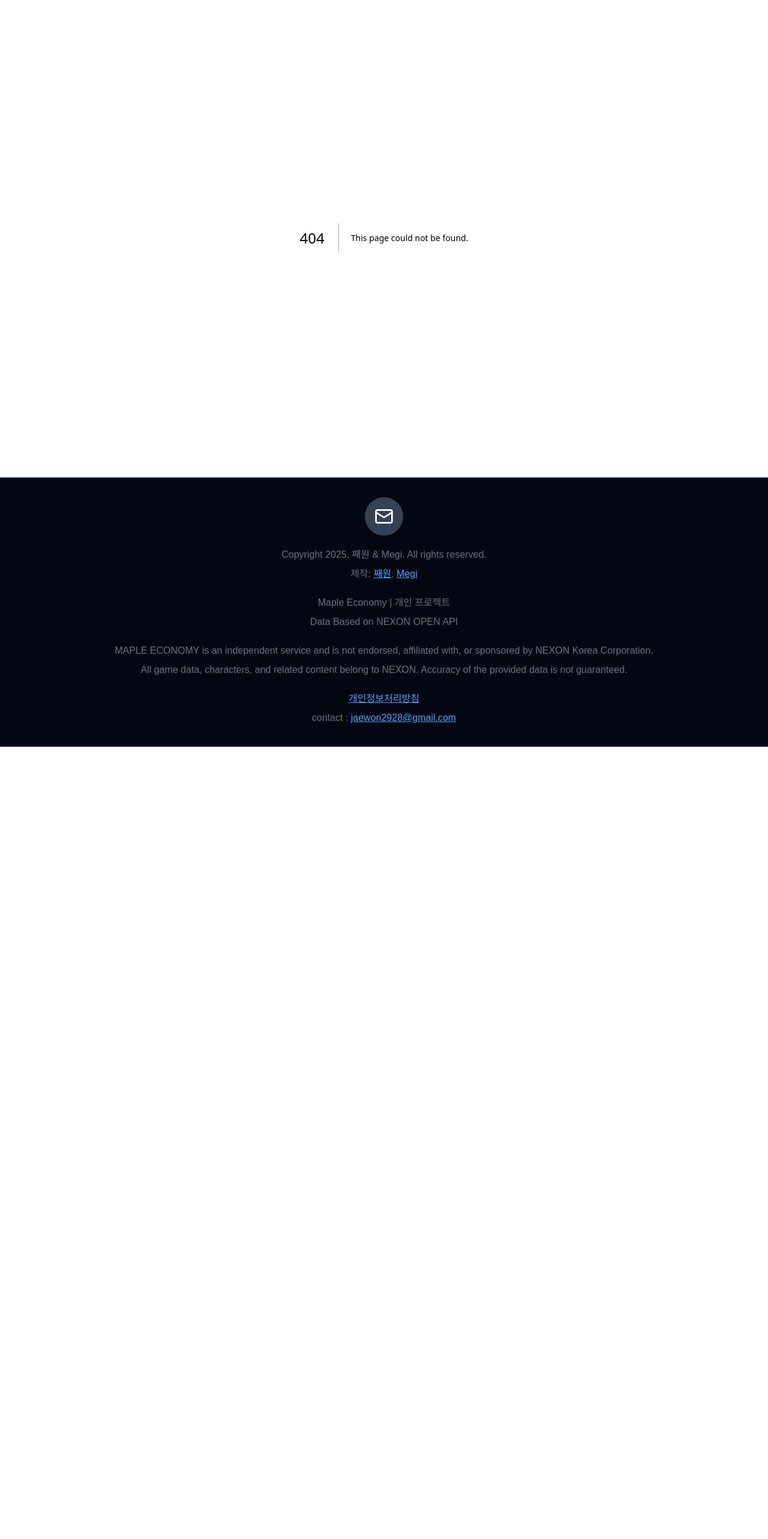
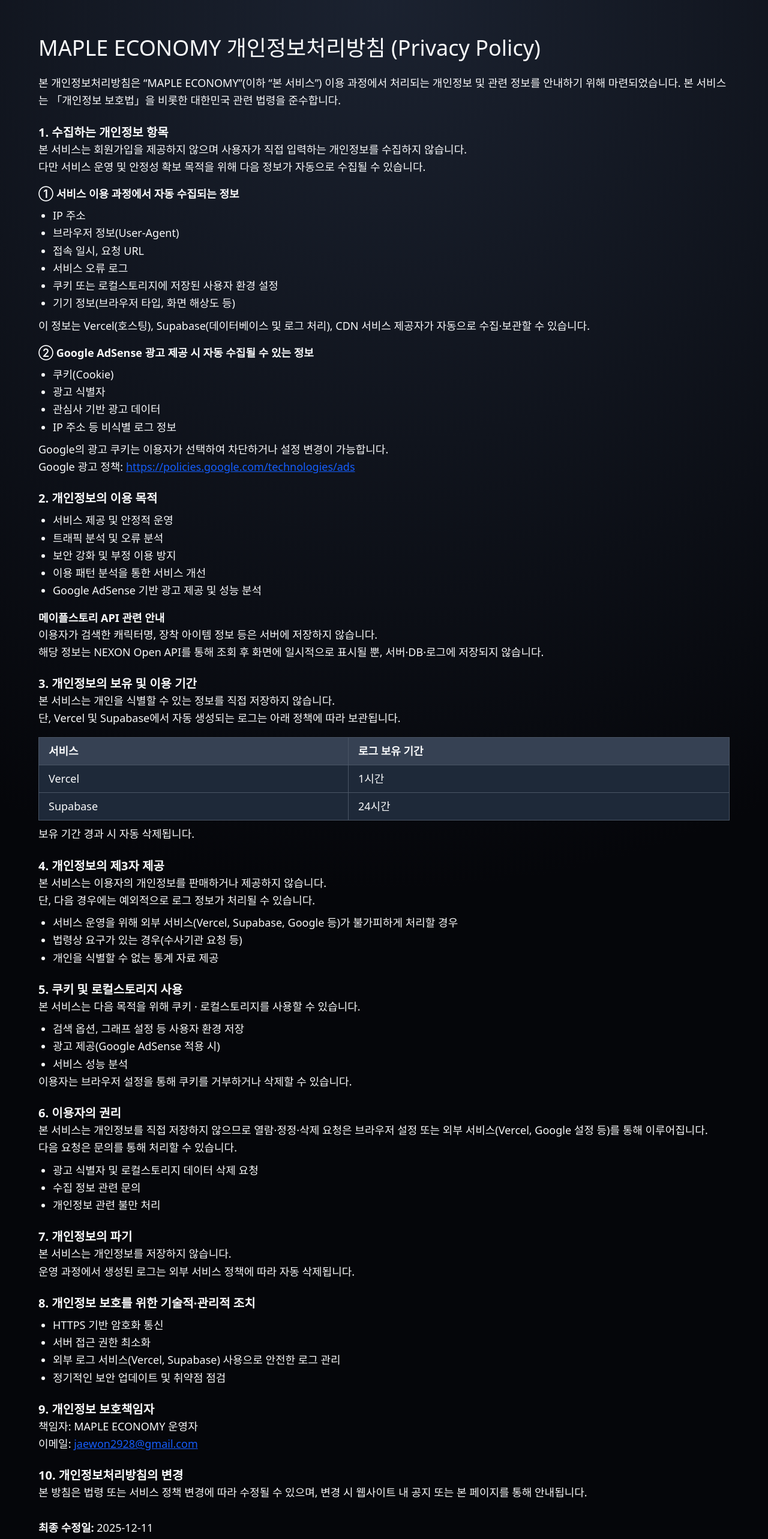
Before and after one commit to Jae2928/maple-economy, a Next.js app: page /privacy_policy in a window 1280 px wide. Before the commit this address had no page. Shown: the part 60-2626 px from the top of the page at 60% size. Before the commit the page ends 1305 px from the top, so only its background shows below. Built offline with nearby package versions, Linux system fonts and the light colour scheme.

Commit message:
feat: footer 수정, 개인정보처리방침 완료

```diff
--- a/app/components/Footer.tsx
+++ b/app/components/Footer.tsx
@@ -5,7 +5,7 @@ export default function NavBar() {
   const currentYear = new Date().getFullYear();
 
   return (
-        <footer className="mt-auto py-8 px-6 leading-8 text-gray-500 text-center border-t border-gray-800 bg-gray-950">
+    <footer className="mt-auto py-8 px-6 text-[13px] leading-[1.7] text-gray-500 text-center border-t border-gray-800 bg-gray-950">
       <div className="flex justify-center space-x-4">
         <a
           href="mailto:jaewon2928@gmail.com"
@@ -15,27 +15,14 @@ export default function NavBar() {
         >
           <Mail className="size-8" />
         </a>
-            {/* <a
-              href="https://discord.com"
-              target="_blank"
-              rel="noopener noreferrer"
-              className="flex items-center justify-center size-16 rounded-full bg-gray-700 text-white hover:bg-gray-600"
-              aria-label="Discord"
-            >
-              <Image
-                src="/discord.svg"
-                alt="Discord"
-                width={32}
-                height={32}
-                className="invert"
-              />
-            </a> */}
       </div>
+
       <div className="mt-8 md:mt-4">Copyright {currentYear}. 째원 & Megi. All rights reserved.</div>
-          <div>
+
+      {/* <div>
         제작:{" "}
         <a
-              href="https://github.com/Jae2928"
+          href="https://github.com/"
           target="_blank"
           rel="noopener noreferrer"
           className="text-blue-400 hover:text-blue-300 underline"
@@ -44,28 +31,33 @@ export default function NavBar() {
         </a>
         ,{" "}
         <a
-              href="https://github.com/gvm1229"
+          href="https://github.com/"
           target="_blank"
           rel="noopener noreferrer"
           className="text-blue-400 hover:text-blue-300 underline"
         >
           Megi
         </a>
-          </div>
+      </div> */}
+
       <div className="mt-8 md:mt-4">Maple Economy | 개인 프로젝트</div>
       <div>Data Based on NEXON OPEN API</div>
-          <div className="mt-8 md:mt-4">MAPLE ECONOMY is an independent service and is not endorsed, affiliated with, or sponsored by NEXON Korea Corporation.</div>
+
+      <div className="mt-8 md:mt-4">
+        MAPLE ECONOMY is an independent service and is not endorsed, affiliated with,
+        or sponsored by NEXON Korea Corporation.
+      </div>
+
       <div>All game data, characters, and related content belong to NEXON. Accuracy of the provided data is not guaranteed.</div>
+
       <div className="mt-8 md:mt-4">
-            <a
-              href="/personal_info"
-              className="text-blue-400 hover:text-blue-300 underline"
-            >
+        <a href="/privacy_policy" className="text-blue-400 hover:text-blue-300 underline">
           개인정보처리방침
         </a>
       </div>
+
       <div>
-            contact :{" "}
+        contact:{" "}
         <a
           href="mailto:jaewon2928@gmail.com"
           className="text-blue-400 hover:text-blue-300 underline"
@@ -74,5 +66,5 @@ export default function NavBar() {
         </a>
       </div>
     </footer>
-    )
+  );
 }
--- a/app/personal_info/page.tsx
+++ /dev/null
@@ -1,16 +0,0 @@
-import styles from "./page.module.css";
-
-export default function PersonalInfoPage() {
-  return (
-    <main className={styles.page}>
-        <section className={`${styles.content} mx-auto p-6 md:my-10`}>
-            <h1 className="text-2xl md:text-4xl">개인정보처리방침</h1>
-            <p className="mt-4 md:mt-6 md:text-lg">
-                Lorem ipsum dolor sit amet, consectetur adipiscing elit.
-                Sed do eiusmod tempor incididunt ut labore et dolore magna aliqua.
-                Ut enim ad minim veniam, quis nostrud exercitation ullamco laboris nisi ut aliquip ex ea commodo consequat.
-            </p>
-        </section>
-    </main>
-  );
-}
--- /dev/null
+++ b/app/privacy_policy/page.tsx
@@ -0,0 +1,157 @@
+import styles from "./page.module.css";
+
+export default function PersonalInfoPage() {
+  return (
+    <main className={styles.page}>
+      <section className={`${styles.content} mx-auto p-6 md:my-10`}>
+        <h1 className="text-2xl md:text-4xl">
+          MAPLE ECONOMY 개인정보처리방침 (Privacy Policy)
+        </h1>
+
+        <div className="mt-4 md:mt-6 md:text-lg leading-relaxed whitespace-pre-line">
+          <p>
+            본 개인정보처리방침은 “MAPLE ECONOMY”(이하 “본 서비스”) 이용 과정에서 처리되는 개인정보 및 관련 정보를 안내하기 위해 마련되었습니다.
+            본 서비스는 「개인정보 보호법」을 비롯한 대한민국 관련 법령을 준수합니다.
+          </p>
+
+          <h2 className="text-xl font-bold mt-6">1. 수집하는 개인정보 항목</h2>
+          <p>본 서비스는 회원가입을 제공하지 않으며 사용자가 직접 입력하는 개인정보를 수집하지 않습니다.</p>
+          <p>다만 서비스 운영 및 안정성 확보 목적을 위해 다음 정보가 자동으로 수집될 수 있습니다.</p>
+
+          <h3 className="text-lg font-semibold mt-4">① 서비스 이용 과정에서 자동 수집되는 정보</h3>
+          <ul className="list-disc ml-6 mt-2">
+            <li>IP 주소</li>
+            <li>브라우저 정보(User-Agent)</li>
+            <li>접속 일시, 요청 URL</li>
+            <li>서비스 오류 로그</li>
+            <li>쿠키 또는 로컬스토리지에 저장된 사용자 환경 설정</li>
+            <li>기기 정보(브라우저 타입, 화면 해상도 등)</li>
+          </ul>
+          <p className="mt-2">
+            이 정보는 Vercel(호스팅), Supabase(데이터베이스 및 로그 처리), CDN 서비스 제공자가 자동으로 수집·보관할 수 있습니다.
+          </p>
+
+          <h3 className="text-lg font-semibold mt-4">② Google AdSense 광고 제공 시 자동 수집될 수 있는 정보</h3>
+          <ul className="list-disc ml-6 mt-2">
+            <li>쿠키(Cookie)</li>
+            <li>광고 식별자</li>
+            <li>관심사 기반 광고 데이터</li>
+            <li>IP 주소 등 비식별 로그 정보</li>
+          </ul>
+          <p className="mt-2">
+            Google의 광고 쿠키는 이용자가 선택하여 차단하거나 설정 변경이 가능합니다.<br />
+            Google 광고 정책:{" "}
+            <a
+              href="https://policies.google.com/technologies/ads"
+              className="text-blue-600 underline"
+              target="_blank"
+            >
+              https://policies.google.com/technologies/ads
+            </a>
+          </p>
+
+          <h2 className="text-xl font-bold mt-6">2. 개인정보의 이용 목적</h2>
+          <ul className="list-disc ml-6 mt-2">
+            <li>서비스 제공 및 안정적 운영</li>
+            <li>트래픽 분석 및 오류 분석</li>
+            <li>보안 강화 및 부정 이용 방지</li>
+            <li>이용 패턴 분석을 통한 서비스 개선</li>
+            <li>Google AdSense 기반 광고 제공 및 성능 분석</li>
+          </ul>
+
+          <h3 className="text-lg font-semibold mt-4">메이플스토리 API 관련 안내</h3>
+          <p>
+            이용자가 검색한 캐릭터명, 장착 아이템 정보 등은 서버에 저장하지 않습니다.<br />
+            해당 정보는 NEXON Open API를 통해 조회 후 화면에 일시적으로 표시될 뿐,
+            서버·DB·로그에 저장되지 않습니다.
+          </p>
+
+          <h2 className="text-xl font-bold mt-6">3. 개인정보의 보유 및 이용 기간</h2>
+          <p>본 서비스는 개인을 식별할 수 있는 정보를 직접 저장하지 않습니다.</p>
+          <p>단, Vercel 및 Supabase에서 자동 생성되는 로그는 아래 정책에 따라 보관됩니다.</p>
+
+          <table className="w-full border border-gray-600 mt-4">
+            <thead className="bg-gray-700">
+              <tr>
+                <th className="border border-gray-600 px-4 py-2 text-left">서비스</th>
+                <th className="border border-gray-600 px-4 py-2 text-left">로그 보유 기간</th>
+              </tr>
+            </thead>
+            <tbody className="bg-gray-800">
+              <tr>
+                <td className="border border-gray-600 px-4 py-2">Vercel</td>
+                <td className="border border-gray-600 px-4 py-2">1시간</td>
+              </tr>
+              <tr>
+                <td className="border border-gray-600 px-4 py-2">Supabase</td>
+                <td className="border border-gray-600 px-4 py-2">24시간</td>
+              </tr>
+            </tbody>
+          </table>
+
+
+          <p className="mt-2">보유 기간 경과 시 자동 삭제됩니다.</p>
+
+          <h2 className="text-xl font-bold mt-6">4. 개인정보의 제3자 제공</h2>
+          <p>본 서비스는 이용자의 개인정보를 판매하거나 제공하지 않습니다.</p>
+          <p>단, 다음 경우에는 예외적으로 로그 정보가 처리될 수 있습니다.</p>
+          <ul className="list-disc ml-6 mt-2">
+            <li>서비스 운영을 위해 외부 서비스(Vercel, Supabase, Google 등)가 불가피하게 처리할 경우</li>
+            <li>법령상 요구가 있는 경우(수사기관 요청 등)</li>
+            <li>개인을 식별할 수 없는 통계 자료 제공</li>
+          </ul>
+
+          <h2 className="text-xl font-bold mt-6">5. 쿠키 및 로컬스토리지 사용</h2>
+          <p>본 서비스는 다음 목적을 위해 쿠키 · 로컬스토리지를 사용할 수 있습니다.</p>
+          <ul className="list-disc ml-6 mt-2">
+            <li>검색 옵션, 그래프 설정 등 사용자 환경 저장</li>
+            <li>광고 제공(Google AdSense 적용 시)</li>
+            <li>서비스 성능 분석</li>
+          </ul>
+          <p>이용자는 브라우저 설정을 통해 쿠키를 거부하거나 삭제할 수 있습니다.</p>
+
+          <h2 className="text-xl font-bold mt-6">6. 이용자의 권리</h2>
+          <p>
+            본 서비스는 개인정보를 직접 저장하지 않으므로
+            열람·정정·삭제 요청은 브라우저 설정 또는 외부 서비스(Vercel, Google 설정 등)를 통해 이루어집니다.
+          </p>
+          <p>다음 요청은 문의를 통해 처리할 수 있습니다.</p>
+          <ul className="list-disc ml-6 mt-2">
+            <li>광고 식별자 및 로컬스토리지 데이터 삭제 요청</li>
+            <li>수집 정보 관련 문의</li>
+            <li>개인정보 관련 불만 처리</li>
+          </ul>
+
+          <h2 className="text-xl font-bold mt-6">7. 개인정보의 파기</h2>
+          <p>본 서비스는 개인정보를 저장하지 않습니다.</p>
+          <p>운영 과정에서 생성된 로그는 외부 서비스 정책에 따라 자동 삭제됩니다.</p>
+
+          <h2 className="text-xl font-bold mt-6">8. 개인정보 보호를 위한 기술적·관리적 조치</h2>
+          <ul className="list-disc ml-6 mt-2">
+            <li>HTTPS 기반 암호화 통신</li>
+            <li>서버 접근 권한 최소화</li>
+            <li>외부 로그 서비스(Vercel, Supabase) 사용으로 안전한 로그 관리</li>
+            <li>정기적인 보안 업데이트 및 취약점 점검</li>
+          </ul>
+
+          <h2 className="text-xl font-bold mt-6">9. 개인정보 보호책임자</h2>
+          <p>
+            책임자: MAPLE ECONOMY 운영자<br />
+            이메일:{" "}
+            <a href="mailto:jaewon2928@gmail.com" className="text-blue-600 underline">
+              jaewon2928@gmail.com
+            </a>
+          </p>
+
+          <h2 className="text-xl font-bold mt-6">10. 개인정보처리방침의 변경</h2>
+          <p>
+            본 방침은 법령 또는 서비스 정책 변경에 따라 수정될 수 있으며,
+            변경 시 웹사이트 내 공지 또는 본 페이지를 통해 안내됩니다.
+          </p>
+          <br/>
+          <p><strong>최종 수정일:</strong> 2025-12-11</p>
+        </div>
+      </section>
+    </main>
+  );
+}
```
Also changed, not shown: app/privacy_policy/page.module.css (renamed from app/personal_info/page.module.css). Lines whose indentation alone changed are shown as unchanged.
